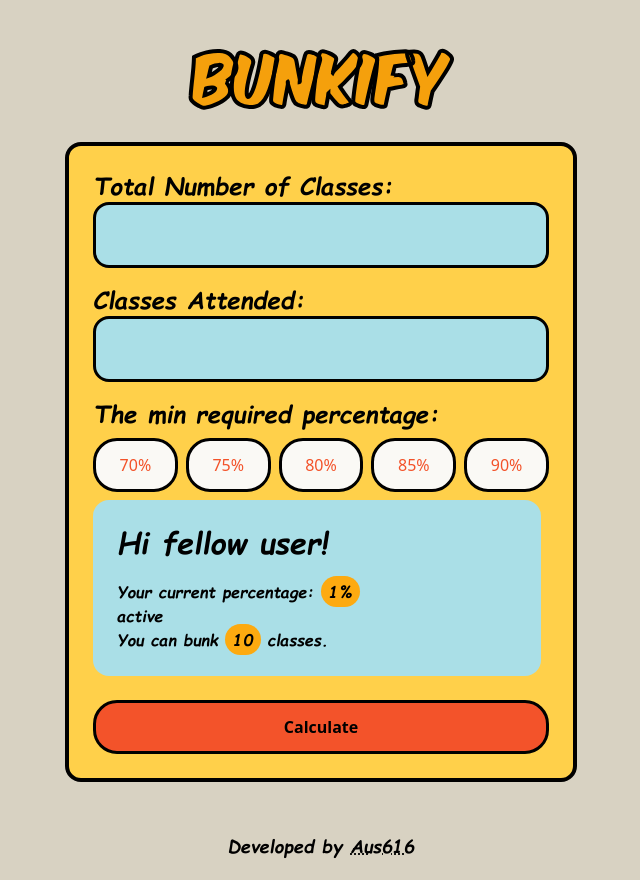
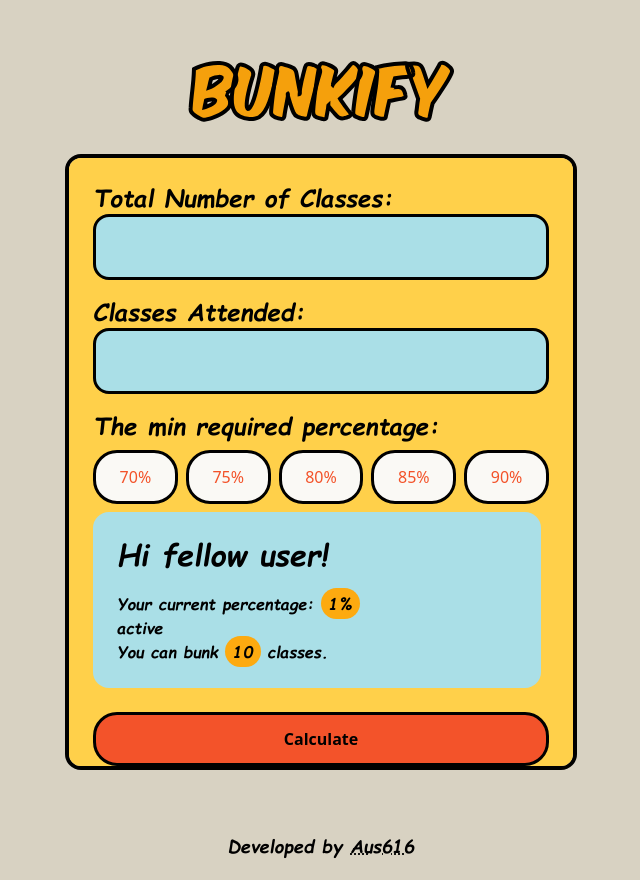
Before and after one commit to AUS616/Bunkify, a Flask app: template templates/index.html in a window 1280 px wide. Shown: the whole page, without its empty margins (319-959 px from the left). Run offline with Flask 3, Linux system fonts and the light colour scheme; the template is opened without the code that fills it: most values are stand-ins (such as "Sample title", 1, 10 or a date in 2020).

Commit message:
Update index.html

```diff
--- a/templates/index.html
+++ b/templates/index.html
@@ -9,11 +9,11 @@
     <link rel="stylesheet" href="{{ url_for('static', filename='style.css') }}">
 </head>
 </head>
-<body class="bg-[#D8D2C2] h-screen overflow-hidden px-4 sm:px-6 lg:px-8 flex flex-col">
-    <div class="flex-1 flex flex-col items-center justify-center">
+<body class="bg-[#D8D2C2]  min-h-screen px-4 sm:px-6 lg:px-8 flex flex-col">
+    <div class="flex-1 flex flex-col items-center justify-center py-4">
         <h1 class="text-6xl font-bold text-[#F5A00C] mt-8 mb-10">Bunkify</h1>
 
-        <div class="w-full max-w-sm sm:max-w-md lg:max-w-lg bg-[#FFD04A] rounded-2xl border-4 border-black pt-4 sm:pt-5 pb-4 sm:pb-5 p-3 sm:p-4 md:p-6 ">
+        <div class="w-full max-w-sm sm:max-w-md lg:max-w-lg bg-[#FFD04A] rounded-2xl border-4 border-black pt-4 sm:pt-5 pb-4 sm:pb-5 p-3 sm:p-4 md:p-6 max-h-[70vh] overflow-y-auto">
 
             <form  method="POST">
               <!-- entries -->
```
